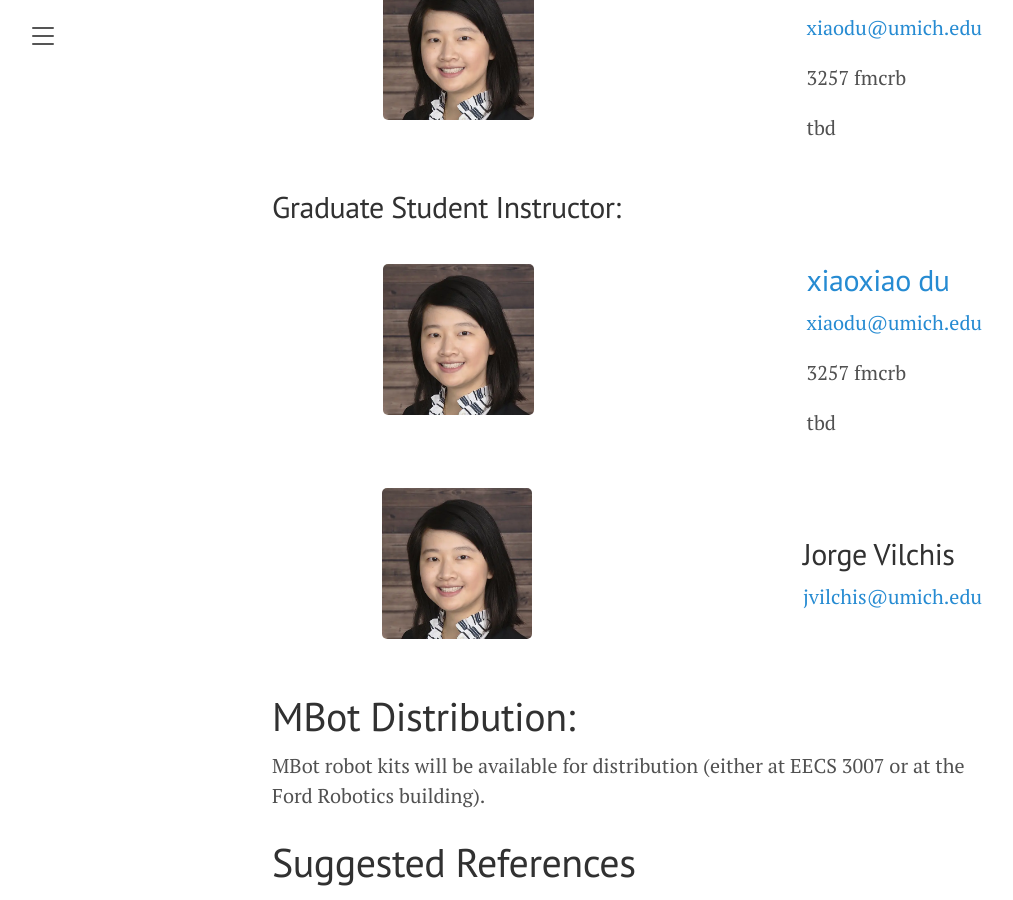
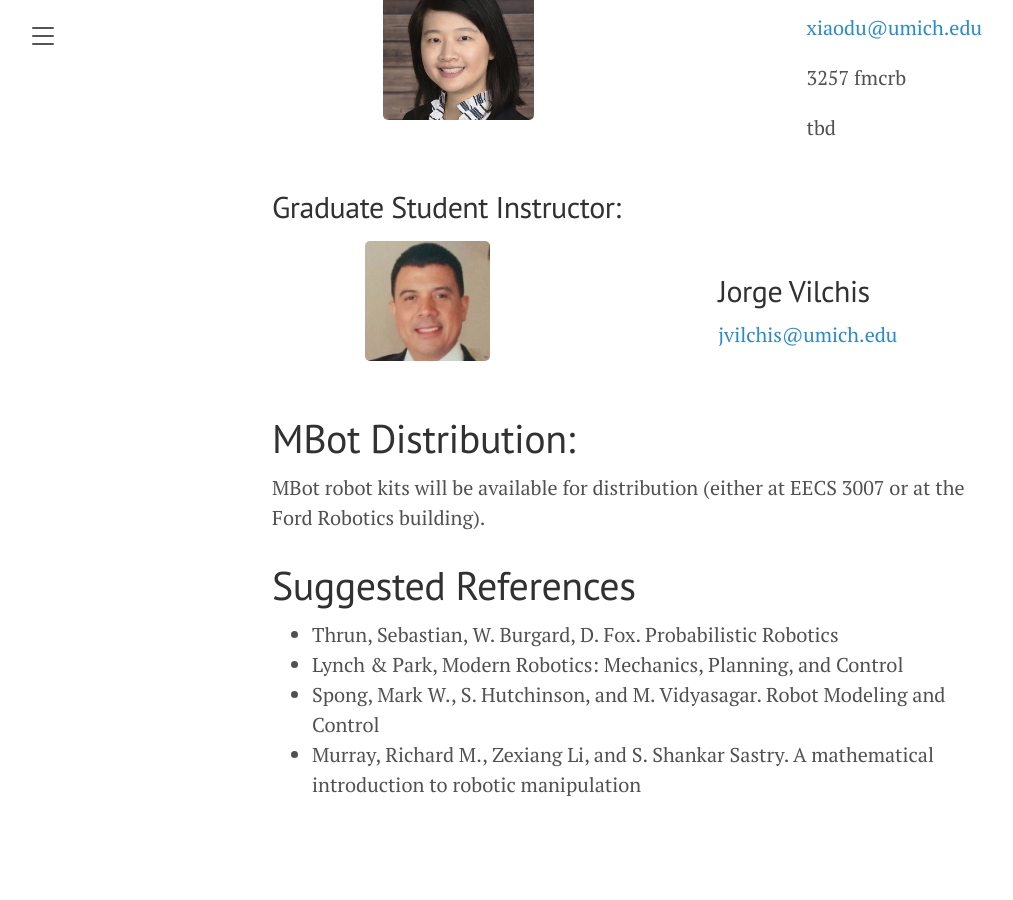
Before and after one commit to um-eecs467/um-eecs467.github.io, a Jekyll site: the page built from index.md, in a window 1280 px wide and 900 px high, scrolled down 1846 px. Shown: the whole window, without its empty margins (8-1021 px from the left). Built offline with Jekyll 4.4.1, drawn with Linux system fonts in a browser that asks for light colours; after the commit the page ends 2666 px from its top, so only the background shows below that.

Commit message:
Update staff.yml

```diff
--- a/_data/staff.yml
+++ b/_data/staff.yml
@@ -7,14 +7,8 @@ Instructor:
     website: https://xiaoxiaodu.net
     image: /assets/img/xiaoxiao.webp
 Graduate Student Instructor:
-  - name: xiaoxiao du
-    email: xiaodu@umich.edu
-    location: 3257 fmcrb
-    office_hour: tbd
-    website: https://xiaoxiaodu.net
-    image: /assets/img/xiaoxiao.webp
   - name: Jorge Vilchis
     email: jvilchis@umich.edu
-    image: /assets/img/xiaoxiao.webp
+    image: /assets/img/jorge.png
 
 ...
```
